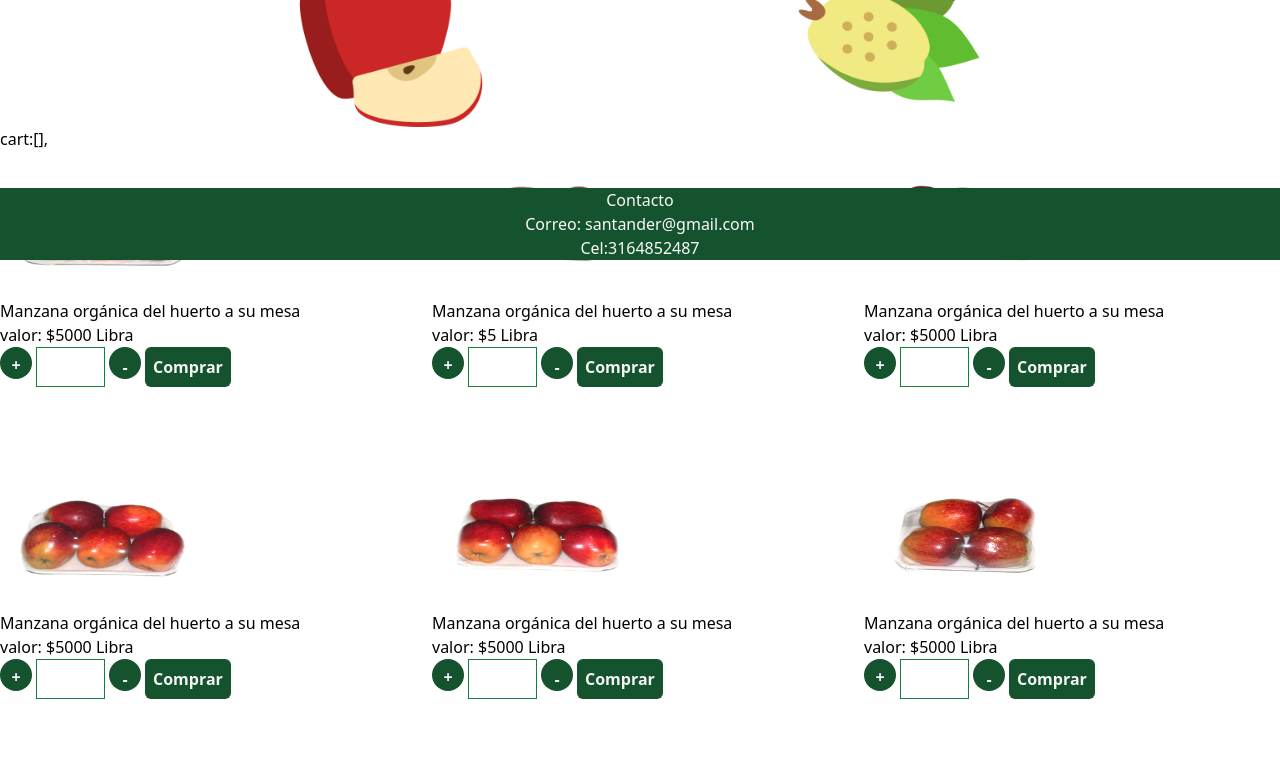
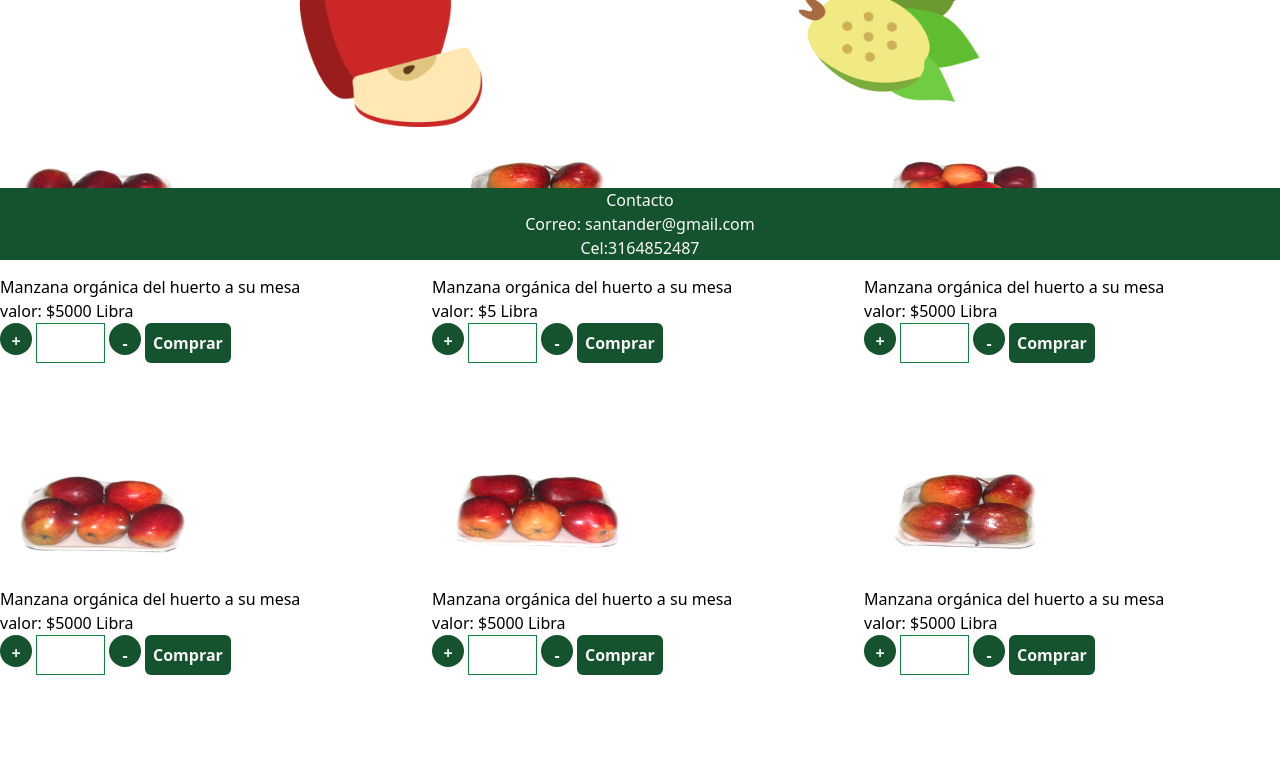
Before and after one commit to doralysantander/Proyecto-Ecommerce, a React (Create React App) app: page / in a window 1280 px wide. Shown: the part 540-1312 px from the top of the page. Built offline with nearby package versions, Linux system fonts and the light colour scheme.

Commit message:
agegue el estado de carro y stado productos productlist y card

```diff
--- a/src/App.js
+++ b/src/App.js
@@ -8,17 +8,20 @@ import Productslist from './components/products/Productslist';
 //import Apple from './components/products/Apple';
 
 //import Carousel from 'react-elastic-carousel';
-//import {Route} from 'react-router-dom';
+//import {Route as Router} from 'react-router-dom';
 
 function App() {
   return (
     <>
+
      <Navbar />
      <Carrusel/>
     <Products />
      <Productslist />
      <Footer />
+
     </>
+
   );
 }
 
--- a/src/components/navbar/Navbar.jsx
+++ b/src/components/navbar/Navbar.jsx
@@ -30,11 +30,13 @@ className="sm:w-12 h-12 md:w-1/4 h-1/4 xl:w-1/6 h-1/6"
 }
 function slideMenu() {
     return (
-      <div>
-          <a href="/">Inicio</a>
-          <a href="#">Quienes somos</a>
-          <a href="#">Productos</a>
-          <a href="#">Contacto</a>
+      <div className="bg-green-900 bottom-60">
+        <ul>
+          <li className="menu-list-item py-2 hover:bg-slate-50"><a href="/">Inicio</a></li>
+          <li className="menu-list-item py-2 hover:bg-slate-50"><a href="#">Quienes somos</a></li>
+          <li className="menu-list-item py-2 hover:bg-slate-50"><a href="#">Productos</a></li>
+          <li className="menu-list-item py-2 hover:bg-slate-50"><a href="#">Contacto</a></li>
+          </ul>
 
 
       </div>
--- a/src/components/products/Card.jsx
+++ b/src/components/products/Card.jsx
@@ -1,14 +1,19 @@
-
 import React from 'react'
 
-const Card = (props) => {
+const Card = ({product, cart, setCart, products}) => {
+  //guarda propiedades del estado de los products
+const {description, image, price, id} = product;
+
+//funcion para agregar products al carro
+const addProduct = id =>{
+  const product = products.filter((product)=>product.id===1)
+}
 return (
-
-      <div className="">
-        <img src={props.image} alt={props.img} className="w-3/6 h-3/6 overflow-hidden aspect-square" />
-        <p>{props.description}</p>
-        <span>valor: ${props.price} Libra</span>
-        <div className="flex  gap-y-1 gap-x-1">
+<div>
+<img src={image} alt="sds" className="w-3/6 h-3/6 overflow-hidden aspect-square" />
+<p>{description}</p>
+<span>valor: ${price} Libra</span>
+<div className="flex gap-y-1 gap-x-1">
 <button className="bg-green-900 px-1.5 py-1.5 w-8 h-8 text-center rounded-2xl text-zinc-100 font-bold">
 +
 </button >
@@ -16,16 +21,14 @@ const Card = (props) => {
 <button className="bg-green-900 px-2 py-2 w-8 h-8 text-center rounded-2xl text-zinc-100 font-bold">
 -
 </button>
-          <button className="bg-green-900 px-2 py-2 rounded-md text-zinc-100 font-bold" >
+<button type="button" className="bg-green-900 px-2 py-2 rounded-md text-zinc-100 font-bold" onClick={()=>addProduct(id)} >
 Comprar
 </button>
 </div>
 </div>
 
-
-
-  )
-}
+);
+};
 
 /*const Card = (props) => {
   return (
--- a/src/components/products/Products.jsx
+++ b/src/components/products/Products.jsx
@@ -5,12 +5,14 @@ import apple from '../../assets/products/apples/applelogo.png'
 
 const Products = () => {
 
+
   return (
     <div className="w-screen flex h-1/5  justify-evenly">
      <img
             src={apple}
             alt="apple"
             className="w-1/4 h-1/4 md:w-2/12 h-2/12 xl:w-2/12 h-2/12"
+
 
         />
       <img
--- a/src/components/products/Productslist.jsx
+++ b/src/components/products/Productslist.jsx
@@ -1,6 +1,8 @@
-import React from 'react'
+
+import React, { Fragment, useState } from 'react'
 import Card from "./Card";
-import { TYPES } from "./ShoppingAction"
+
+//import { TYPES } from "./ShoppingAction"
 //Apples
 //import trayapple1 from '../../assets/products/apples/thre-apples.png'
 import trayapple2 from '../../assets/products/apples/six-apples.png'
@@ -19,13 +21,14 @@ import trayfeijoas4 from '../../assets/products/feijoas/six-feijoas.png'
 import trayfeijoas5 from '../../assets/products/feijoas/four-feijoas.png'
 
 const Productslist = () => {
-  const apples = [
+const[products, setProducts]= useState([
 
 {
 id: 1,
 description: "Manzana orgánica del huerto a su mesa",
 image: trayapple2,
-      price: 5000
+price: 5000,
+category:"cat-apple"
 
 },
 
@@ -33,99 +36,115 @@ const Productslist = () => {
 id: 2,
 description: "Manzana orgánica del huerto a su mesa",
 image: trayapple3,
-      price: 5.000
+price: 5.000,
+category:"cat-apple"
 },
 
 {
 id: 3,
 description: "Manzana orgánica del huerto a su mesa",
 image: trayapple4,
-      price: 5000
+price: 5000,
+category:"cat-apple"
 },
 
 {
 id: 4,
 description: "Manzana orgánica del huerto a su mesa",
 image: trayapple5,
-      price: 5000
+price: 5000,
+category:"cat-apple"
 },
 
 {
 id: 5,
 description: "Manzana orgánica del huerto a su mesa",
 image: trayapple6,
-      price: 5000
+price: 5000,
+category:"cat-apple"
 },
 {
 id: 6,
 description: "Manzana orgánica del huerto a su mesa",
 image: trayapple7,
-      price: 5000
+price: 5000,
+category:"car-apple"
 },
 
 {
 id: 7,
 description: "Feijoa orgánica de alta calidad",
 image: trayfeijoas1,
-      price: 5000
+price: 5000,
+category:"cat-feijoa"
 },
 
 {
 id: 8,
 description: "Feijoa orgánica de alta calidad",
 image: trayfeijoas2,
-      price: 5000
+price: 5000,
+category:"cat-feijoa"
 },
 
 {
 id: 9,
 description: "Feijoa orgánica de alta calidad",
 image: trayfeijoas3,
-      price: 5000
+price: 5000,
+category:"cat-feijoa"
 },
 
 {
 id: 10,
 description: "Feijoa orgánica de alta calidad",
 image: trayfeijoas4,
-      price: 5000
+price: 5000,
+category:"cat-feijoa"
 },
 
 {
 id: 11,
 description: "Feijoa orgánica de alta calidad",
 image: trayfeijoas4,
-      price: 5000
+price: 5000,
+category:"cat-feijoa"
 },
 
 {
 id: 12,
 description: "Feijoa orgánica de alta calidad",
 image: trayfeijoas5,
-      price: 5000
+price: 5000,
+category:"cat-feijoa"
 }
 
 
+])
 
-  ]
-
+const [cart, setCart] = useState([])
 
 return (
-    <div>
-      cart:[],
-      <div className="w-full h-5/6  gap-4 grid sm:grid-cols-1 justify-center md:grid-cols-2 lg:grid-cols-3 rounded-lg">
-
-        {
-          apples.map(apple => (<Card description={apple.description} image={apple.image} price={apple.price}></Card>))
-        }
-
+<Fragment>
+<div className="w-full h-5/6 gap-4 grid sm:grid-cols-1 justify-center md:grid-cols-2 lg:grid-cols-3 rounded-lg">
+{products.map((product) =>
+(<Card
+//pasando props
+key= {product.id}
+product={product} //devuleve cada producto
+cart={cart}
+setCart={setCart} //Estado carro
+products={products}>{/*listado de productos */}
+</Card>))
+};
 
 </div>
-    </div>
+</Fragment>
 )
 }
 
 export default Productslist
+/*export default Productslist
 
 export function shoppingReducer(state, action) {
   switch (action.type) {
@@ -145,4 +164,4 @@ export function shoppingReducer(state, action) {
       return state;
 
   }
-}
+}*/
```
Lines whose indentation alone changed are shown as unchanged.
